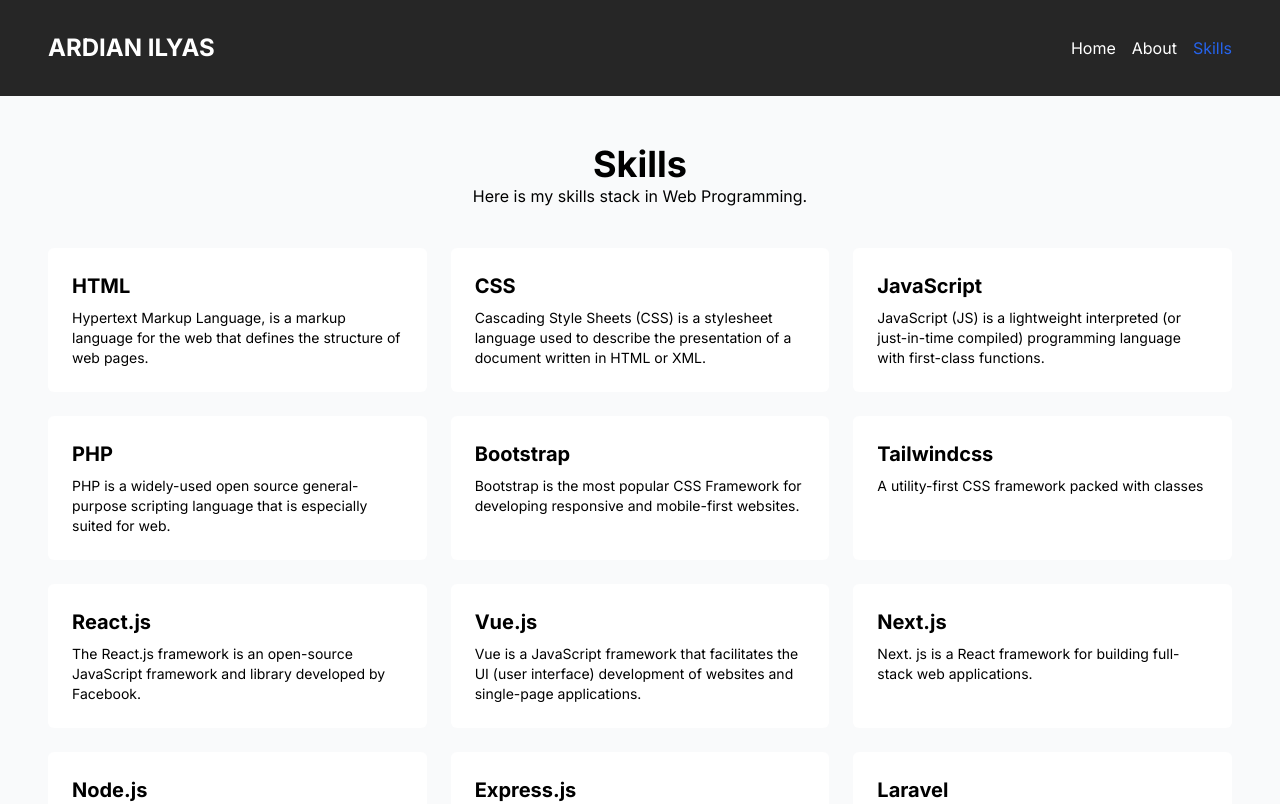
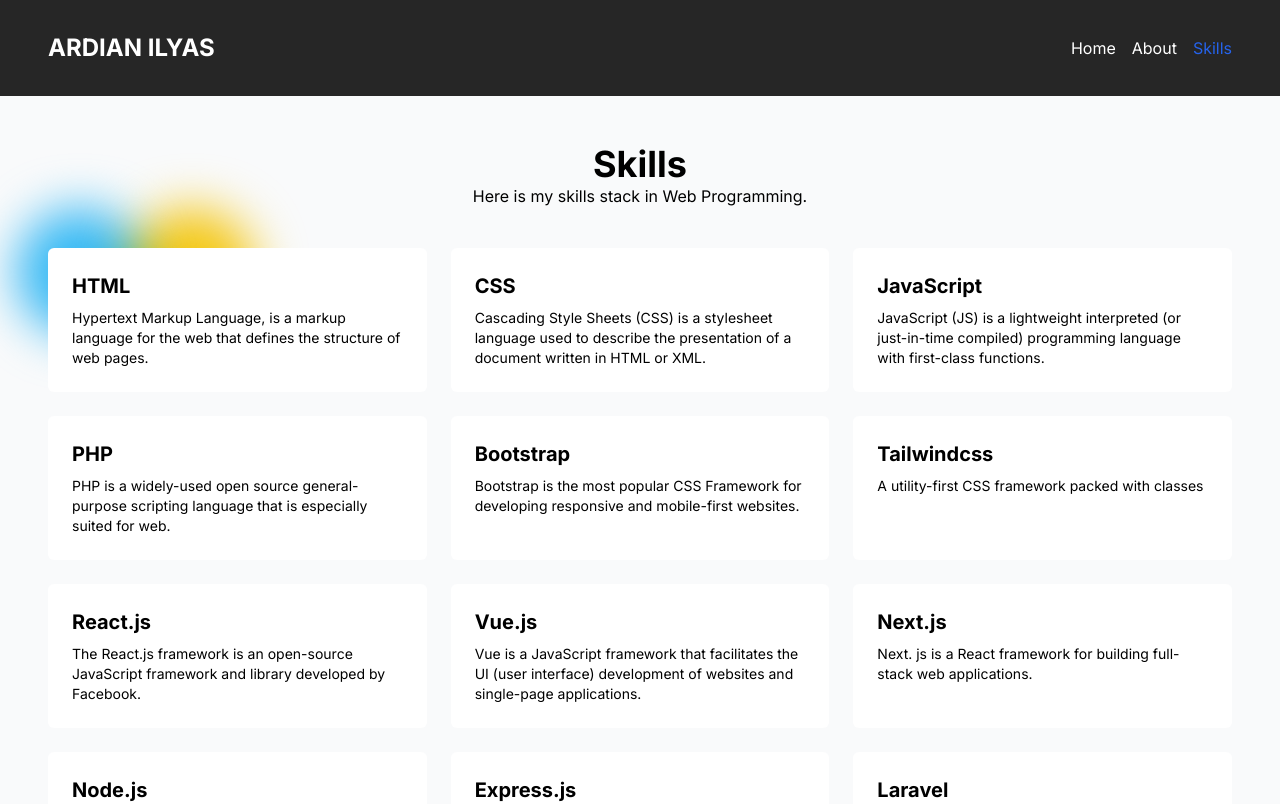
Before and after one commit to ardianilyas/ardian, a Next.js app: page /skills in a window 1280 px wide. Shown: the top 804 px of the page. Built offline with nearby package versions, Linux system fonts and the light colour scheme.

Commit message:
update skill page

```diff
--- a/src/app/skills/page.js
+++ b/src/app/skills/page.js
@@ -9,6 +9,9 @@
       <h1 className='text-4xl font-bold text-center'>Skills</h1>
       <p className='text-center mb-2'>Here is my skills stack in Web Programming.</p>
 
+      <div className="max-w-7xl relative">
+        <div className="absolute -z-10 -top-10 -left-8 w-32 h-32 bg-sky-400 rounded-full mix-blend-multiply filter blur-xl"></div>
+        <div className="absolute -z-10 -top-10 left-20 w-32 h-32 bg-yellow-400 rounded-full mix-blend-multiply filter blur-xl"></div>
         <div className='grid grid-cols-1 md:grid-cols-2 lg:grid-cols-3 gap-6 my-10'>
           {skills.map((skill, index) => {
             return (
@@ -20,5 +23,6 @@
           })}
         </div>
       </div>
+    </div>
   )
 }
```
Lines whose indentation alone changed are shown as unchanged.
